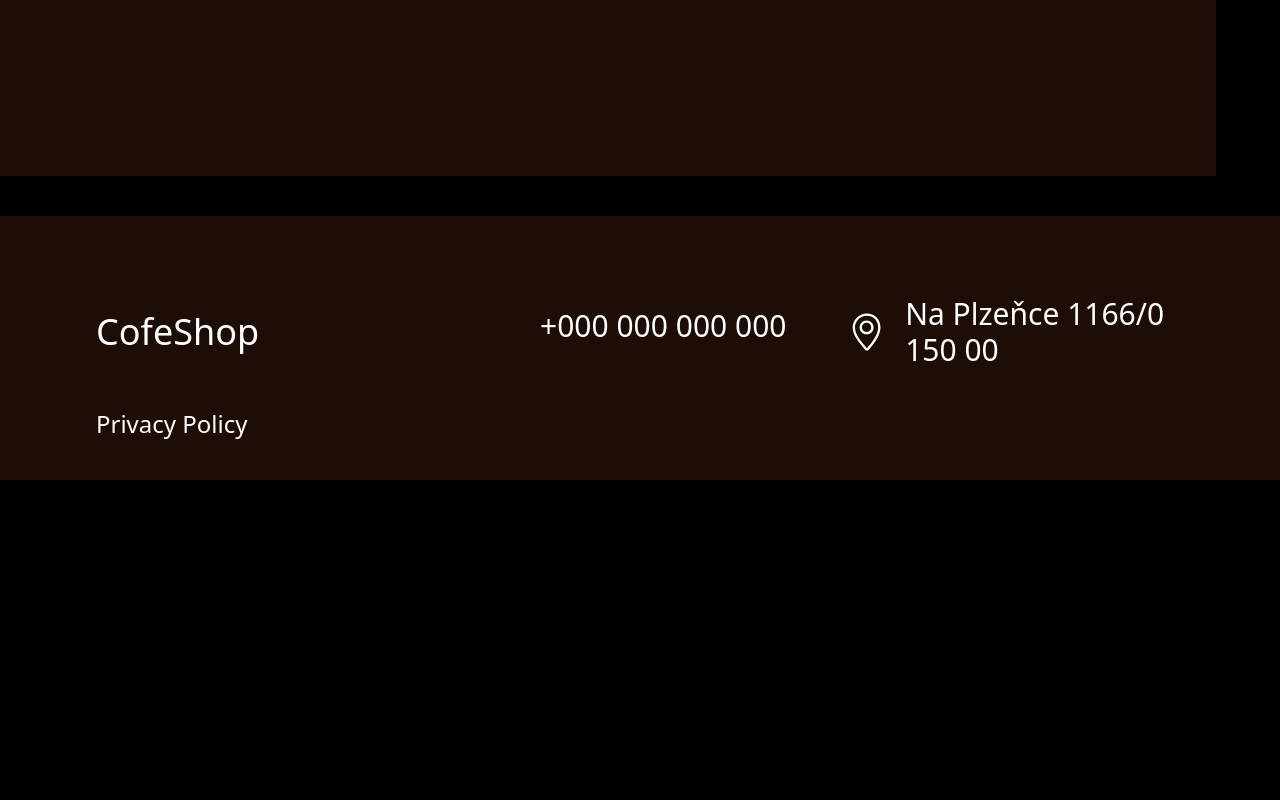
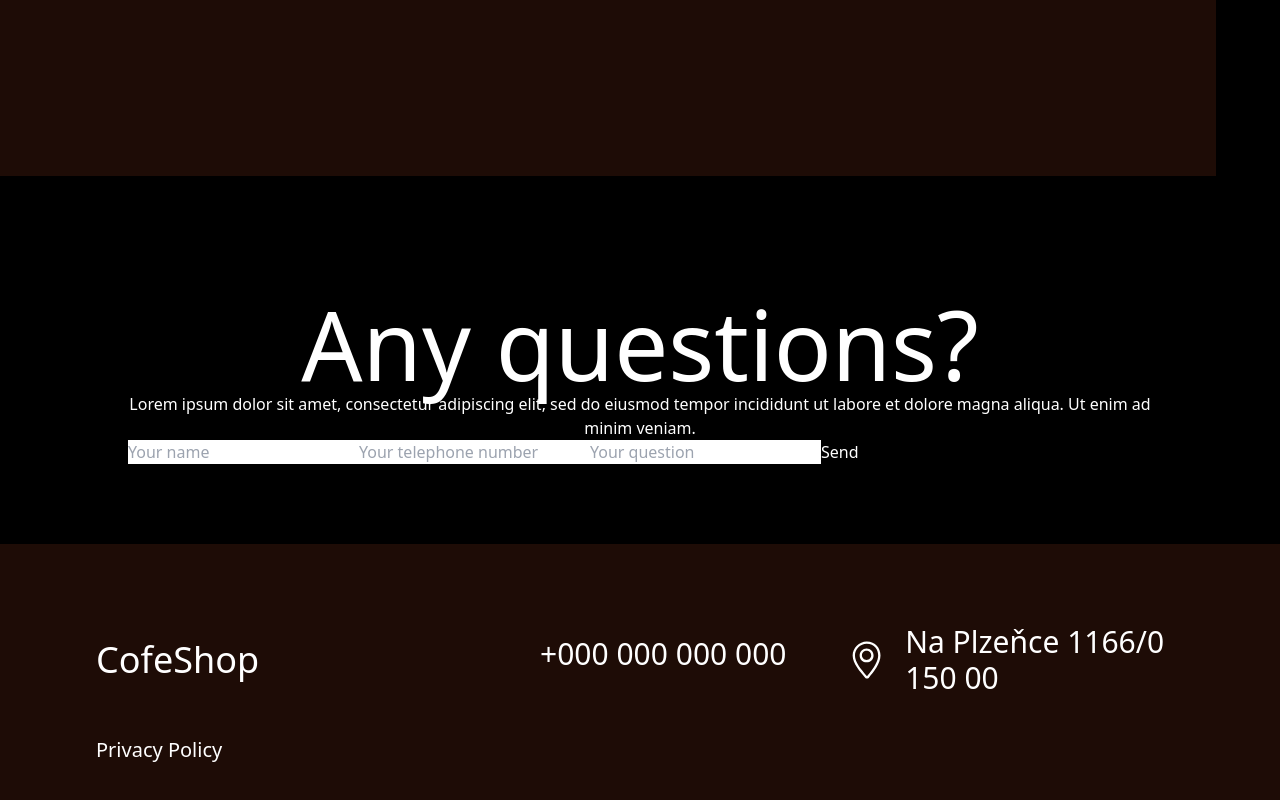
Before and after one commit to joehanzsenna/Cofe-Shop, a React (Vite) app: page / in a window 1280 px wide. Shown: the part 5511-6311 px from the top of the page. Before the commit the page ends 5991 px from the top, so only its background shows below. Built offline with nearby package versions, Linux system fonts and the light colour scheme; some icons are missing.

Commit message:
Update: Updated commit

```diff
--- a/src/App.css
+++ b/src/App.css
@@ -1,3 +1,4 @@
 body{
     background-color: #000;
+    color: #fff;
 }
--- a/src/Components/Footer/Footer.jsx
+++ b/src/Components/Footer/Footer.jsx
@@ -7,7 +7,7 @@ const Footer = () => {
     <div className="w-full max-w-[1440px] mx-auto text-white bg-[#1E0C06]">
       <div className="w-[85%] mx-auto pt-20 ">
         <ul className="w-full grid grid-cols-3 justify-between items-center gap-10">
-          <li className="text-4xl text-md">CofeShop</li>
+          <li className="text-4xl text-md font-medium">CofeShop</li>
           <div className="text-3xl flex gap-5">
             <PiPhoneCall className="text-5xl" />
             +000 000 000 000
@@ -16,7 +16,7 @@ const Footer = () => {
             <SlLocationPin className="text-5xl" /> Na Plzeňce 1166/0 150 00
           </div>
         </ul>
-        <p className="text-2xl py-10">Privacy Policy</p>
+        <p className="text-xl py-10">Privacy Policy</p>
       </div>
     </div>
   );
--- /dev/null
+++ b/src/Pages/Contact/ContactComponents/ContactSec1.jsx
@@ -0,0 +1,26 @@
+import React from "react";
+
+const ContactSec1 = () => {
+  return (
+    <div className="w-full max-w-[1440px] mx-auto h-auto py-[5rem]">
+      <div className="w-[80%] mx-auto ">
+        <div className="text-center ">
+          <h1 className="text-8xl">Any questions?</h1>
+          <p>
+            Lorem ipsum dolor sit amet, consectetur adipiscing elit, sed do
+            eiusmod tempor incididunt ut labore et dolore magna aliqua. Ut enim
+            ad minim veniam.
+          </p>
+        </div>
+        <form action="">
+            <input type="name" placeholder="Your name" />
+            <input type="number" placeholder="Your telephone number" />
+            <input type="text" placeholder="Your question"/>
+            <button>Send</button>
+        </form>
+      </div>
+    </div>
+  );
+};
+
+export default ContactSec1;
--- /dev/null
+++ b/src/Pages/Contact/ContactIndex/ContactIndex.jsx
@@ -0,0 +1,12 @@
+import React from "react";
+import ContactSec1 from "../ContactComponents/ContactSec1";
+
+const ContactIndex = () => {
+  return (
+    <div>
+      <ContactSec1 />
+    </div>
+  );
+};
+
+export default ContactIndex;
--- a/src/Pages/Home/HomeComponents/HomeSec2.jsx
+++ b/src/Pages/Home/HomeComponents/HomeSec2.jsx
@@ -5,7 +5,7 @@ import HomeSec2Img03 from '../../../assets/HomeAssets/homeSec2Img03.png'
 
 const HomeSec2 = () => {
   return (
-    <div className="w-full max-w-[1440px] mx-auto h-[auto] bg-gray-400 text-white">
+    <div className="w-full max-w-[1440px] mx-auto h-[auto]  text-white">
       <div className="w-[90%] mx-auto pt-52 pb-20">
         <h1 className="text-8xl w-[45rem] text-white">
           THE COFFEE <br /> WE WORK WITH
--- a/src/Pages/Home/HomeIndex/HomeIndex.jsx
+++ b/src/Pages/Home/HomeIndex/HomeIndex.jsx
@@ -6,6 +6,7 @@ import HomeSec2 from "../HomeComponents/HomeSec2";
 import HomeSec3 from "../HomeComponents/HomeSec3";
 import HomeSec4 from "../HomeComponents/HomeSec4";
 import AboutusIndex from "../../AboutUs/AboutusIndex/AboutusIndex";
+import ContactIndex from "../../Contact/ContactIndex/ContactIndex";
 
 const HomeIndex = () => {
   return (
@@ -16,6 +17,7 @@ const HomeIndex = () => {
       <HomeSec3/>
       <HomeSec4/>
       <AboutusIndex/>
+      <ContactIndex/>
       <Footer/>
     </div>
   );
```
